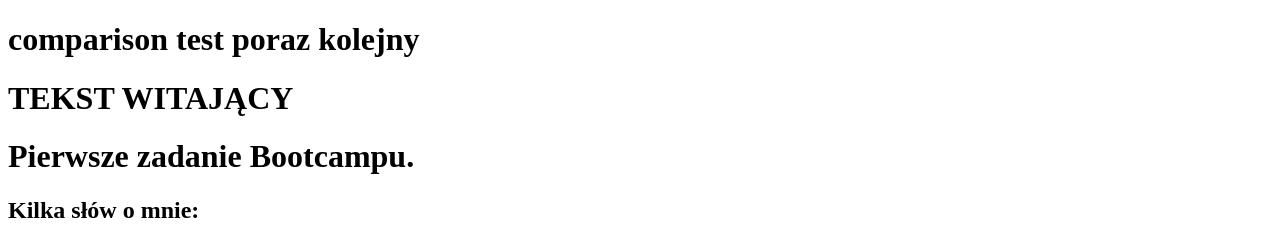
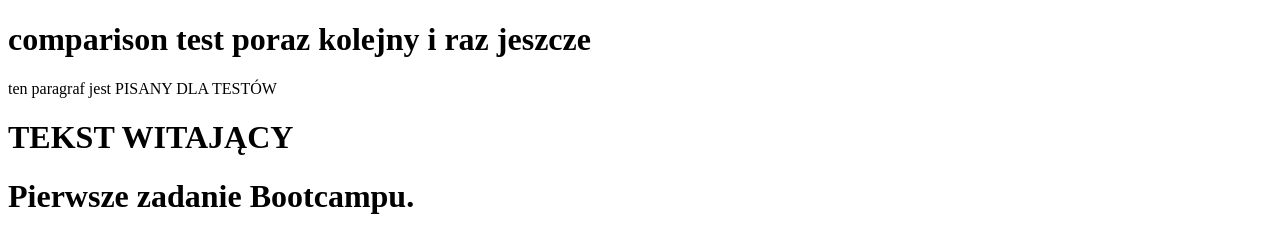
Before and after one commit to patryk-stanek/nauka-gita, a plain HTML site: page index.html in a window 1280 px wide. Shown: the top 233 px of the page. Drawn offline with nearby package versions, Linux system fonts and the light colour scheme; files that its build step writes are made by us from their sources.

Commit message:
Add paragraph

```diff
--- a/index.html
+++ b/index.html
@@ -6,7 +6,8 @@
 		<title>Pierwsze zadanie Bootcampu. Tytuł zmieniony na potrzeby zadania z gitem</title>
 	</head>
 	<body>
-		<h1>comparison test poraz kolejny</h1>
+		<h1>comparison test poraz kolejny i raz jeszcze</h1>
+		<p>ten paragraf jest PISANY DLA TESTÓW</p>
 		<div class="header">
 			<h1>TEKST WITAJĄCY</h1>
 		</div>
```
